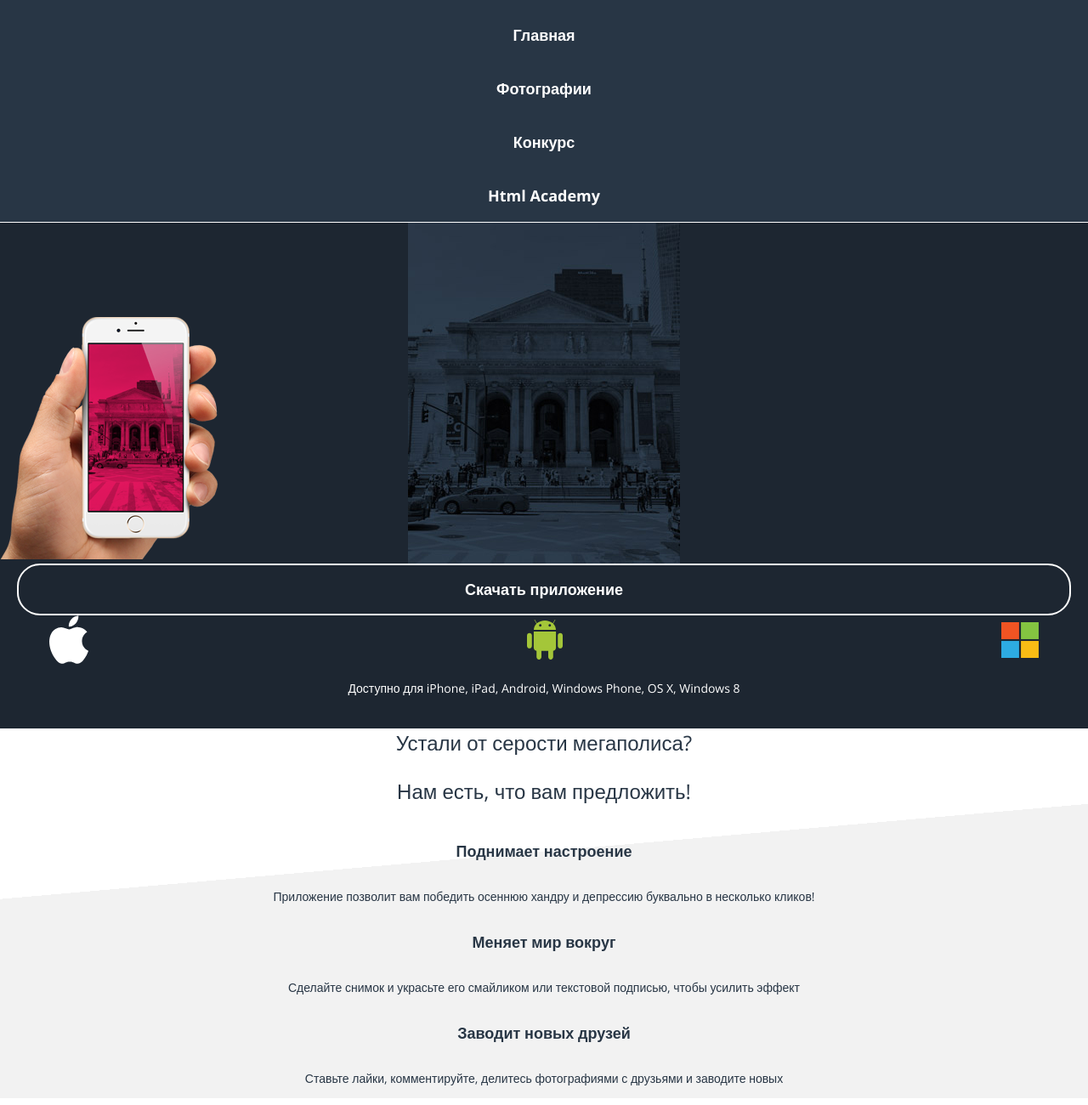
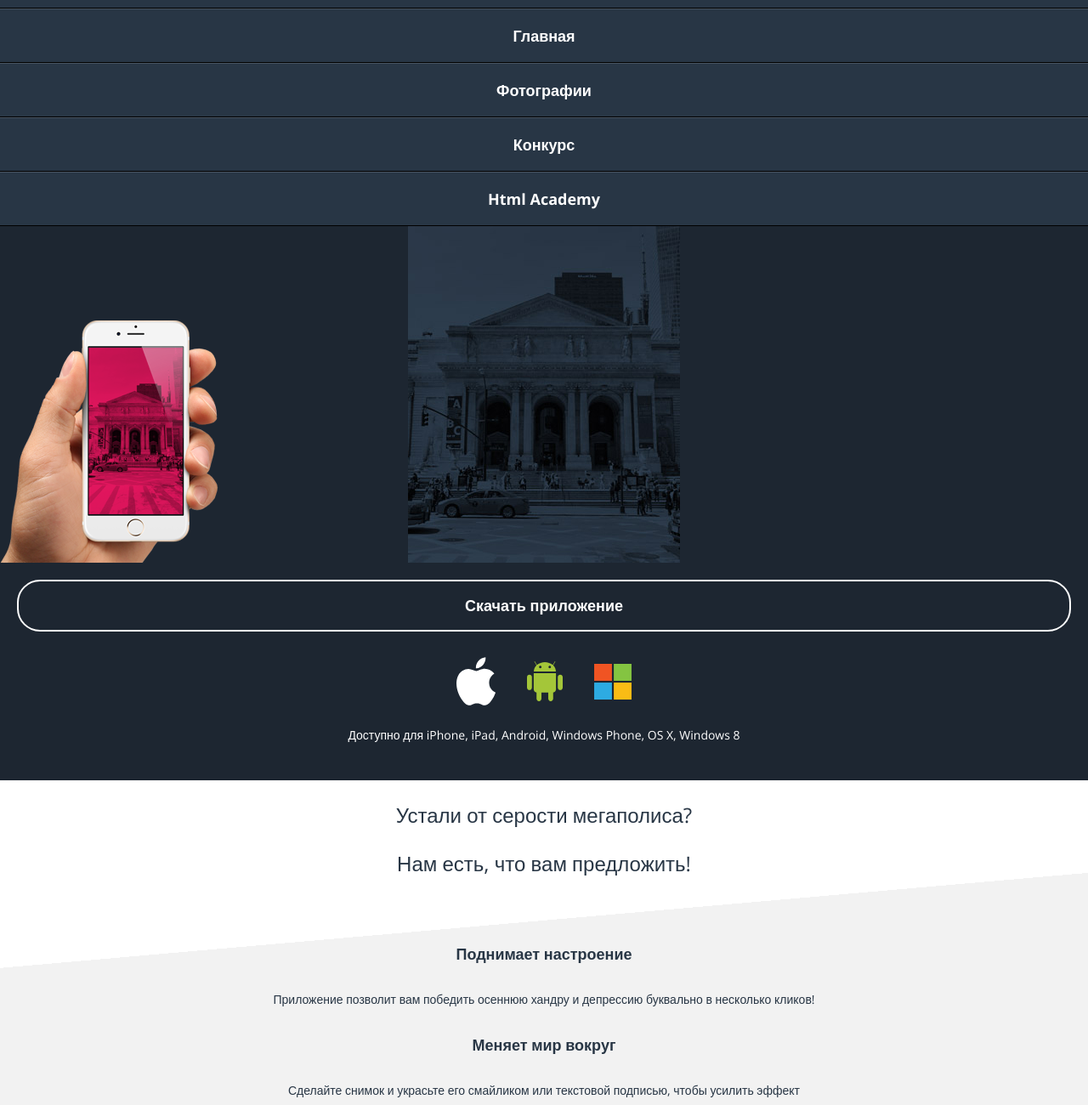
Before and after one commit to haschish/63289-pink-16, a website: page source/index.html in a window 1280 px wide. Shown: the part 60-1360 px from the top of the page at 85% size. Drawn offline with nearby package versions, Linux system fonts and the light colour scheme; files that its build step writes are made by us from their sources.

Commit message:
module3-task1: a few fixes

```diff
--- a/source/index.html
+++ b/source/index.html
@@ -2,6 +2,7 @@
 <html lang="ru">
   <head>
     <meta charset="utf-8">
+    <meta name="viewport" content="width=device-width, initial-scale=1">
     <title>HTML Academy: Пинк</title>
     <link href="https://fonts.googleapis.com/css?family=Open+Sans:300,400,700&amp;subset=cyrillic" rel="stylesheet">
     <link rel="stylesheet" href="./css/style.css">
--- a/source/less/blocks/advantages.less
+++ b/source/less/blocks/advantages.less
@@ -2,7 +2,7 @@
   font-size: 24px;
   font-weight: 300;
   color: #283645;
-  background: linear-gradient(175deg, rgba(255, 255, 255, 1) 0%, rgba(255, 255, 255, 1) 200px, rgba(242, 242, 242, 1) 200px, rgba(242, 242, 242, 1) 100%);
+  background: linear-gradient(175deg, rgba(255, 255, 255, 1) 0%, rgba(255, 255, 255, 1) 220px, rgba(242, 242, 242, 1) 220px, rgba(242, 242, 242, 1) 100%);
 }
 
 .advantages__question {
@@ -12,3 +12,7 @@
 .advantages__answer {
   text-align: center;
 }
+
+.advantages__list {
+  margin-top: 60px;
+}
--- a/source/less/blocks/competition.less
+++ b/source/less/blocks/competition.less
@@ -4,6 +4,6 @@
   text-align: center;
   color: @color-white;
   margin: 0;
-  padding-top: 36px;
-  padding-bottom: 88px;
+  padding: 36px;
+  padding-bottom: 58px;
 }
--- a/source/less/blocks/page-main.less
+++ b/source/less/blocks/page-main.less
@@ -3,4 +3,6 @@
   background-image: url("../img/bg-back-mobile@1x.jpg");
   background-repeat: no-repeat;
   background-position: top center;
+  display: flex;
+  flex-direction: column;
 }
--- a/source/less/blocks/photo-item.less
+++ b/source/less/blocks/photo-item.less
@@ -2,10 +2,13 @@
   position: relative;
   display: flex;
   flex-direction: column;
-  margin-bottom: 20px;
   font-size: 14px;
   line-height: 24px;
   color: #283645;
+}
+
+.photo-item:not(:last-child) {
+  margin-bottom: 20px;
 }
 
 .photo-item__image {
--- a/source/less/blocks/platforms.less
+++ b/source/less/blocks/platforms.less
@@ -1,8 +1,9 @@
 .platforms {
   display: flex;
   flex-direction: column;
-  justify-content: center;
   background-color: #1d2631;
+  padding: 20px;
+  padding-bottom: 30px;
 }
 
 .platforms__image {
@@ -18,7 +19,6 @@
   background-color: transparent;
   border: 2px solid @color-white;
   border-radius: 27px;
-  margin: 0 20px;
 }
 
 .platforms__list {
@@ -26,7 +26,9 @@
   display: flex;
   align-items: center;
   justify-content: space-between;
-  margin: 0 58px;
+  width: 206px;
+  margin: 0 auto;
+  margin-top: 30px;
   padding: 0;
 }
 
@@ -35,5 +37,6 @@
   font-size: 14px;
   font-weight: 300;
   text-align: center;
-  padding: 0 35px;
+  padding: 0 15px;
+  margin-top: 20px;
 }
--- a/source/less/blocks/site-nav.less
+++ b/source/less/blocks/site-nav.less
@@ -4,11 +4,13 @@
   font-weight: 700;
   margin: 0;
   padding: 0;
+  border-top: 1px solid #000000;
 }
 
 .site-nav__item {
   min-height: 62px;
-  margin: 1px 0;
+  border-top: 1px solid #485461;
+  border-bottom: 1px solid #000000;
   display: flex;
   justify-content: center;
   align-items: center;
```
Also changed, not shown: source/form.html (+1 -0 lines), source/photo.html (+1 -0 lines).
